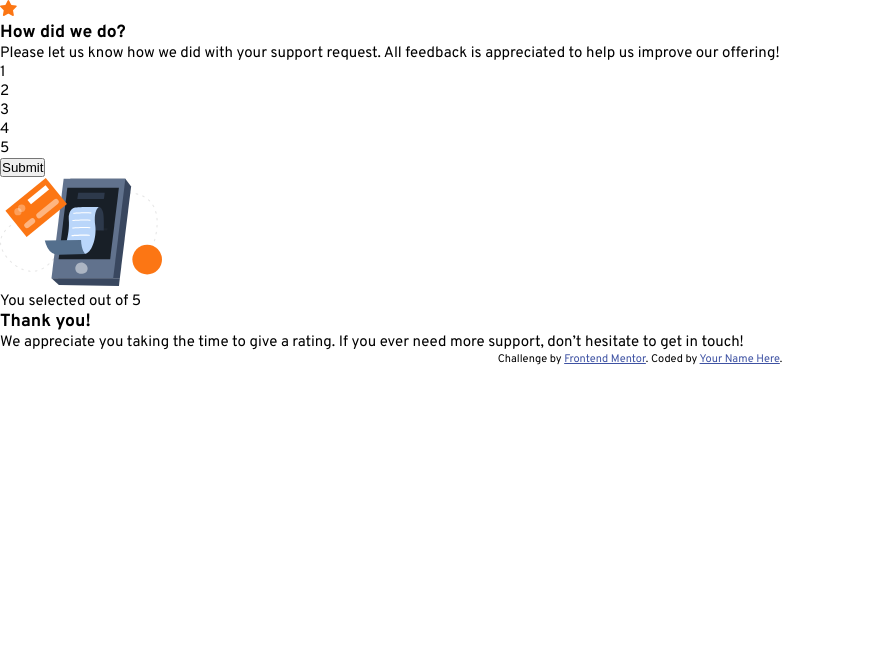
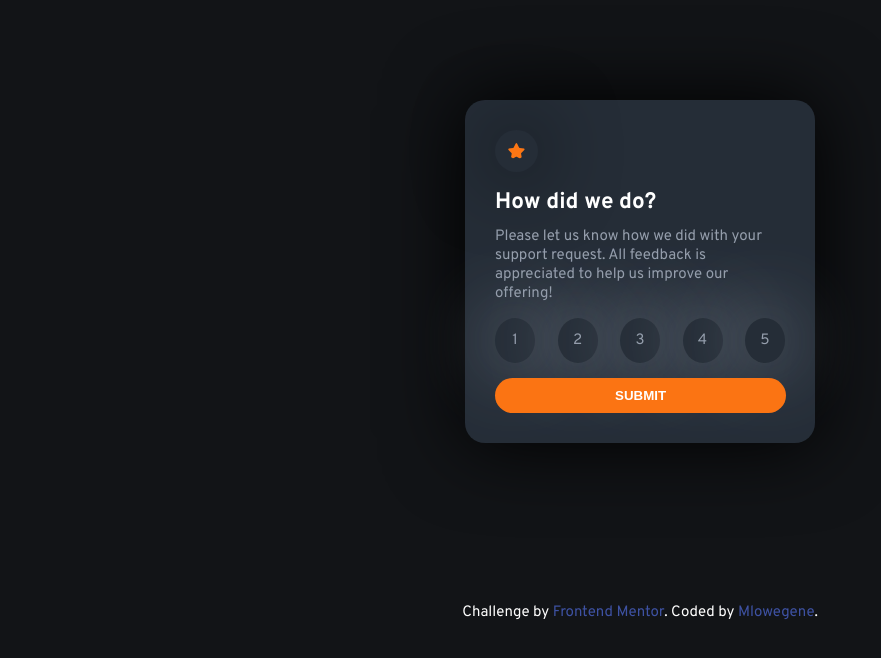
Before and after one commit to Mlowegene/Interactive-rating-component, a plain HTML site: page index.html in a window 1280 px wide. Shown: the whole page, without its empty margins (0-881 px from the left). Drawn offline with Linux system fonts and the light colour scheme.

Commit message:
style desktop view

```diff
--- a/index.html
+++ b/index.html
@@ -14,22 +14,17 @@
 
   <title>Frontend Mentor | Interactive rating component</title>
 
-  <!-- Feel free to remove these styles or customise in your own stylesheet 👍 -->
-  <style>
-    .attribution { font-size: 11px; text-align: center; }
-    .attribution a { color: hsl(228, 45%, 44%); }
-  </style>
 </head>
-<body>
+
 
   <!-- Rating state start -->
-
+ <div class="container">
   <div class="card">
     <div class="img">
       <img src="/images/icon-star.svg" alt="icon-star" />
     </div>
     <div class="desc">
-      <h3>How did we do?</h3>
+      <h2>How did we do?</h2>
       <p>Please let us know how we did with your support request. All feedback is appreciated
         to help us improve our offering!</p>
     </div>
@@ -46,31 +41,13 @@
       <button>Submit</button>
     </div>
   </div>
+ </div>
 
   <!-- Rating state end -->
 
-  <!-- Thank you state start -->
-
-  <div class="card">
-    <div>
-      <img src="/images/illustration-thank-you.svg" alt="thank-you icon" />
-    </div>
-    <div class="rate">
-      <p>You selected <!-- Add rating here --> out of 5</p>
-    </div>
-    <div class="desc">
-      <h3>Thank you!</h3>
-      <p>We appreciate you taking the time to give a rating. If you ever need more support,
-        don’t hesitate to get in touch!</p>
-    </div>
-  </div>
-
-  <!-- Thank you state end -->
-
-
   <div class="attribution">
     Challenge by <a href="https://www.frontendmentor.io?ref=challenge" target="_blank">Frontend Mentor</a>.
-    Coded by <a href="#">Your Name Here</a>.
+    Coded by <a href="https://github.com/Mlowegene/Interactive-rating-component">Mlowegene</a>.
   </div>
 </body>
 </html>
--- a/styles.css
+++ b/styles.css
@@ -16,4 +16,101 @@
 body {
     font-size: 15px;
     font-family: 'Overpass', sans-serif;
+    background: hsl(216, 12%, 8%);
 }
+
+.container {
+    display: flex;
+    justify-content: center;
+}
+
+.card {
+    width: 350px;
+    padding: 30px;
+    background-color: hsl(213, 19%, 18%);
+    margin-top: 100px;
+    border-radius: 20px;
+    box-shadow: 0px 0px 80px 0px ;
+
+}
+.img img{
+    background-color: hsl(213, 19%, 18%);
+    box-shadow: 0px 0px 80px 0px;
+    border-radius: 50%;
+    padding: 13px;
+    /* margin: 10px; */
+}
+
+.desc {
+    text-align: left;
+    margin: 10px 0;
+}
+
+.desc h2 {
+    color: hsl(0, 0%, 100%);
+    margin: 10px 0;
+}
+
+.desc p {
+    color: hsl(217, 12%, 63%);
+}
+
+.number {
+    margin: 15px 0;
+}
+.number ul{
+    list-style-type: none;
+    color: hsl(217, 12%, 63%);
+    display: flex;
+    justify-content: space-between;
+}
+
+.number ul li {
+    background-color: hsl(213, 19%, 18%);
+    box-shadow: 0px 0px 80px 0px;
+    border-radius: 50%;
+    padding: 13px;
+    text-align: center;
+    width: 40px;
+}
+
+.number ul li:hover {
+    background-color: hsl(25, 97%, 53%);
+    color: hsl(0, 0%, 100%);
+    cursor: pointer;
+    transition: ease 0.5s;
+}
+
+.number ul li:active {
+    background-color: hsl(217, 12%, 63%);
+    transition: ease 0.5s;
+}
+
+.btn button {
+    color: hsl(0, 0%, 100%);
+    border: none;
+    background-color: hsl(25, 97%, 53%);
+    padding: 10px 120px;
+    font-weight: 700;
+    border-radius: 20px;
+    text-transform: uppercase;
+    cursor: pointer;
+}
+
+.btn button:hover {
+    color: hsl(25, 97%, 53%);
+    background-color: hsl(0, 0%, 100%);
+    transition: ease 0.5s;
+}
+
+
+
+.attribution {
+    font-size: 15px; text-align: center;
+    margin-top: 10rem;
+    color: hsl(0, 0%, 100%);
+ }
+ .attribution a {
+    color: hsl(228, 45%, 44%);
+    text-decoration: none;
+}
```
